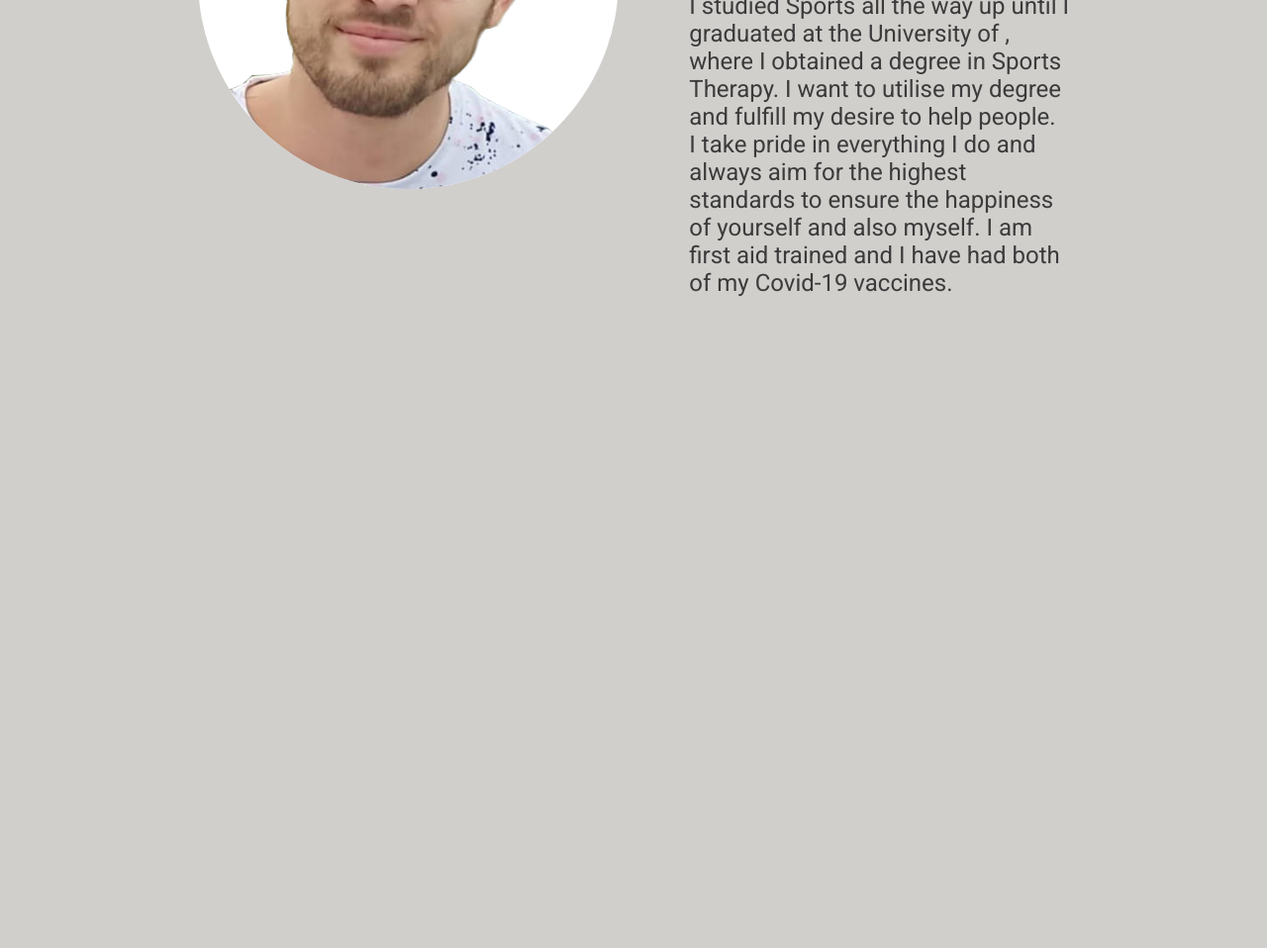
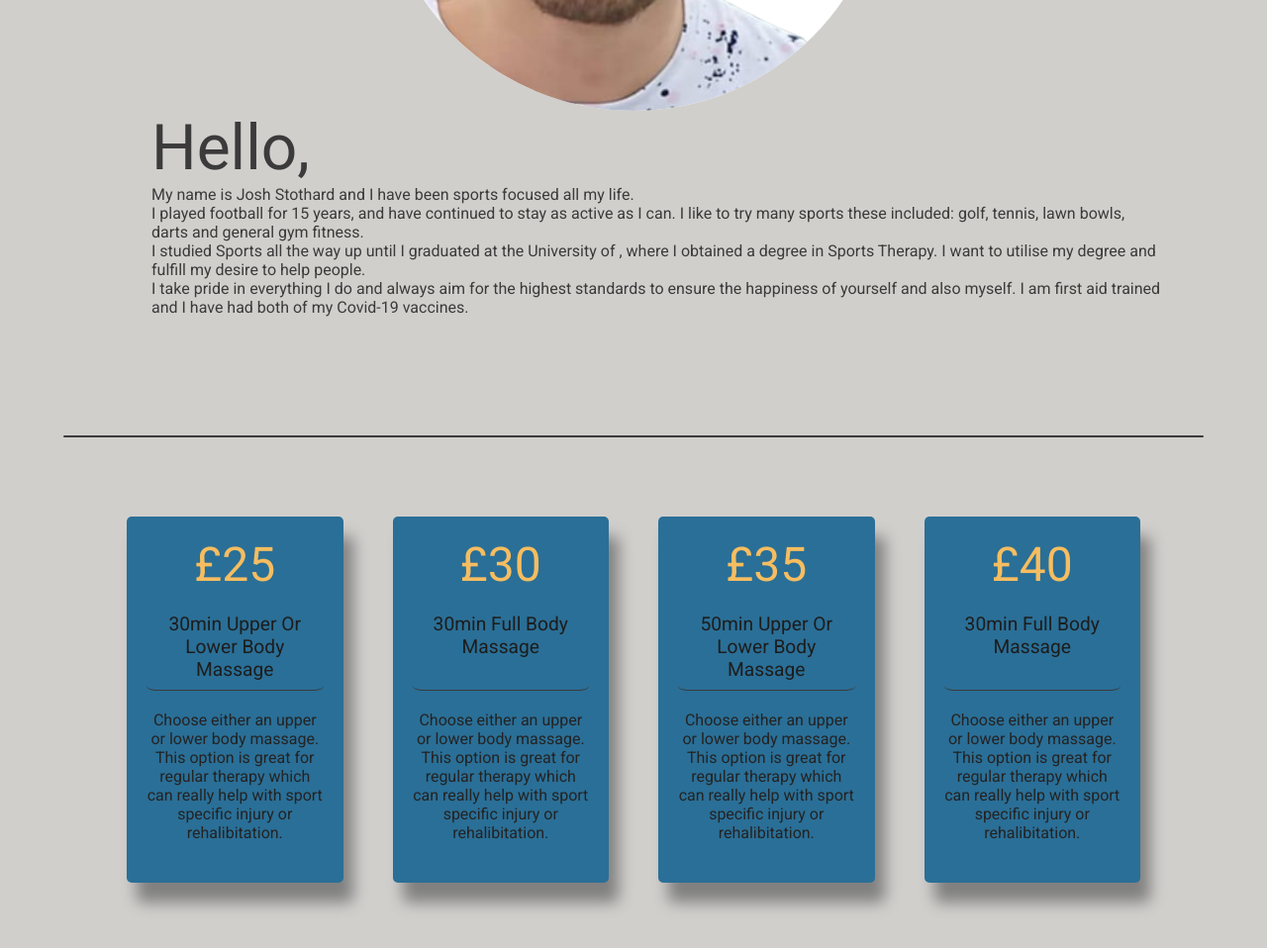
Before and after one commit to Matthew-Finnemore/Equilibrium, a plain HTML site: page index.html in a window 1280 px wide. Shown: the part 1224-2182 px from the top of the page at 99% size. Before the commit the page ends 1524 px from the top, so only its background shows below. Drawn offline with Linux system fonts and the light colour scheme.

Commit message:
services added

```diff
--- a/css/main.css
+++ b/css/main.css
@@ -95,8 +95,10 @@ li a:hover {
   align-items: center;
 }
 .selfie {
-  max-width: 425px;
-  max-height: 425px;
+  width: 50%;
+
+  /* max-width: 425px;
+  max-height: 425px; */
   background-color: white;
   border-radius: 50%;
 }
@@ -105,12 +107,92 @@ li a:hover {
   /* margin: 60px 50px; */
   color: rgb(59, 59, 59);
   font-size: 1.5em;
+  margin-bottom: 40px;
+  margin-left: 50px;
 }
 .current {
   border-bottom: 2px solid #f6bd60;
 }
+.linebreak {
+  width: 90%;
+  height: 2px;
+  border: rgb(59, 59, 59);
+  background-color: rgb(59, 59, 59);
+  border-radius: 3px;
+  margin: auto;
+  margin-top: 10vh;
+  margin-bottom: 10vh;
+}
+.services {
+  display: flex;
+  flex: space-between;
+  margin-bottom: 600px;
+}
+.card {
+  flex: 1;
+  border: black 2px solid 200%;
+  box-shadow: 10px 20px 15px grey;
+  border-radius: 5px;
+  padding: 20px 20px;
+  text-align: center;
+  background: #2a6f97;
+  transition: 700ms ease-in;
+}
+.cardAmount {
+  font-size: 3rem;
+  color: #f6bd60;
+}
+.card:nth-child(1),
+.card:nth-child(2),
+.card:nth-child(3) {
+  margin-right: 50px;
+}
+.card:nth-child(n):hover {
+  transform: scale(1.2);
+  box-shadow: 0px 20px 15px grey;
+}
+#servicesContainer {
+  width: 80%;
+  margin: auto;
+  margin-top: 40px;
+}
+.cardTitle {
+  /* text-transform: uppercase; */
+  height: 30%;
+  font-size: 1.2rem;
+  color: rgb(29, 29, 29);
+  padding-top: 20px;
+  text-transform: capitalize;
+  padding-bottom: 10px;
+  border-bottom: rgb(59, 59, 59) 1px solid;
+  border-radius: 5%;
+}
+.cardDescription {
+  color: rgb(36, 35, 35);
+  padding-top: 20px;
+  font-size: 1rem;
+  padding-bottom: 20px;
+}
+/* media Queires */
 
-@media only screen and (max-width: 700px) {
+@media only screen and (max-width: 1400px) {
+  .about {
+    flex-direction: column;
+
+    margin: auto;
+  }
+  .selfie {
+    margin-top: 3vh;
+  }
+  .aboutMe {
+    max-width: none;
+    width: 100%;
+    margin: none;
+    font-size: 1rem;
+    margin-bottom: 40px;
+  }
+}
+@media only screen and (max-width: 900px) {
   .navLinks {
     display: none;
   }
@@ -130,10 +212,10 @@ li a:hover {
     font-weight: bold;
     font-size: 4em;
     margin-top: 0;
-    margin-left: 10px;
+    margin-left: 40px;
   }
   .title2 {
-    margin-left: 10px;
+    margin-left: 40px;
   }
   .container {
     margin: auto;
@@ -146,16 +228,30 @@ li a:hover {
   .selfie {
     max-width: 250px;
     max-height: 250px;
-    margin-top: 3vh;
   }
   .aboutMe {
     max-width: none;
     width: 100%;
     margin: none;
     font-size: 1rem;
-    margin-bottom: 40px;
+    margin-bottom: 0px;
   }
   #hello {
     font-size: 2em;
   }
+  .services {
+    display: flex;
+    flex-direction: column;
+
+    margin-bottom: 600px;
+  }
+  .card:nth-child(1) {
+    margin-right: 0px;
+  }
+  .card:nth-child(2),
+  .card:nth-child(3),
+  .card:nth-child(4) {
+    margin-right: 0px;
+    margin-top: 30px;
+  }
 }
--- a/index.html
+++ b/index.html
@@ -4,36 +4,100 @@
     <meta charset="UTF-8" />
     <meta http-equiv="X-UA-Compatible" content="IE=edge" />
     <meta name="viewport" content="width=device-width, initial-scale=1.0" />
-    <link rel="preconnect" href="https://fonts.googleapis.com">
-<link rel="preconnect" href="https://fonts.gstatic.com" crossorigin>
-<link href="https://fonts.googleapis.com/css2?family=Roboto:ital,wght@0,300;0,400;0,700;1,100;1,300;1,400;1,500;1,700&display=swap" rel="stylesheet">
+    <link rel="preconnect" href="https://fonts.googleapis.com" />
+    <link rel="preconnect" href="https://fonts.gstatic.com" crossorigin />
+    <link
+      href="https://fonts.googleapis.com/css2?family=Roboto:ital,wght@0,300;0,400;0,700;1,100;1,300;1,400;1,500;1,700&display=swap"
+      rel="stylesheet"
+    />
     <link rel="stylesheet" href="css/main.css" />
 
     <title>Equilibrium Sports Therapy</title>
   </head>
   <body>
+    <!-- Header -->
     <div class="header">
       <img src="/img/Equilibrium Logo.png" alt="" id="headerLogo" />
       <div class="navLinks">
         <ul id="navButtons">
-          <li ><a class="current" href="#home">Home</a></li>
+          <li><a class="current" href="#home">Home</a></li>
           <li><a href="#about">About Me</a></li>
           <li><a href="#services">Services</a></li>
           <li><a href="#contact">Contact</a></li>
         </ul>
       </div>
     </div>
+    <!-- Hero Section -->
     <div class="hero">
       <div class="title">Josh Stothard</div>
       <div class="title2">Sports Therapist</div>
+      <!-- About Me Section -->
+    </div>
+    <div class="container">
+      <div class="about" id="about">
+        <img src="/img/joshstothard.png" alt="" class="selfie" />
+
+        <div class="aboutMe">
+          <span id="hello">Hello,</span><br />
+          <p>
+            My name is Josh Stothard and I have been sports focused all my
+            life.<br />
+            I played football for 15 years, and have continued to stay as active
+            as I can. I like to try many sports these included: golf, tennis,
+            lawn bowls, darts and general gym fitness. <br />I studied Sports
+            all the way up until I graduated at the University of , where I
+            obtained a degree in Sports Therapy. I want to utilise my degree and
+            fulfill my desire to help people.<br />
+            I take pride in everything I do and always aim for the highest
+            standards to ensure the happiness of yourself and also myself. I am
+            first aid trained and I have had both of my Covid-19 vaccines.
+          </p>
+        </div>
       </div>
-      <div class="container">
-      <div class="about" id="about">
-        <img src="/img/joshstothard.png" alt="" class="selfie">
+    </div>
 
-          <div class="aboutMe"><span id="hello">Hello,</span><br>
-            <p>My name is Josh Stothard and I have been sports focused all my life.<br> I played football for 15 years, and have continued to stay as active as I can. I like to try many sports these included: golf, tennis, lawn bowls, darts and general gym fitness. <br>I studied Sports all the way up until I graduated at the University of , where I obtained a degree in Sports Therapy. I want to utilise my degree and fulfill my desire to help people.<br> I take pride in everything I do and always aim for the highest standards to ensure the happiness of yourself and also myself. I am first aid trained and I have had both of my Covid-19 vaccines.</p> </div>
+    <div class="linebreak"></div>
+    <!-- Services Section -->
 
+    <div class="container" id="servicesContainer ">
+      <div class="services" id="services">
+        <div class="card">
+          <div class="cardAmount">£25</div>
+          <div class="cardTitle">30min upper or lower body massage</div>
+          <p class="cardDescription">
+            Choose either an upper or lower body massage. This option is great
+            for regular therapy which can really help with sport specific injury
+            or rehalibitation.
+          </p>
+        </div>
+        <div class="card">
+          <div class="cardAmount">£30</div>
+          <div class="cardTitle">30min full body massage</div>
+          <p class="cardDescription">
+            Choose either an upper or lower body massage. This option is great
+            for regular therapy which can really help with sport specific injury
+            or rehalibitation.
+          </p>
+        </div>
+
+        <div class="card">
+          <div class="cardAmount">£35</div>
+          <div class="cardTitle">50min upper or lower body massage</div>
+          <p class="cardDescription">
+            Choose either an upper or lower body massage. This option is great
+            for regular therapy which can really help with sport specific injury
+            or rehalibitation.
+          </p>
+        </div>
+
+        <div class="card">
+          <div class="cardAmount">£40</div>
+          <div class="cardTitle">30min full body massage</div>
+          <p class="cardDescription">
+            Choose either an upper or lower body massage. This option is great
+            for regular therapy which can really help with sport specific injury
+            or rehalibitation.
+          </p>
         </div>
       </div>
     </div>
```
